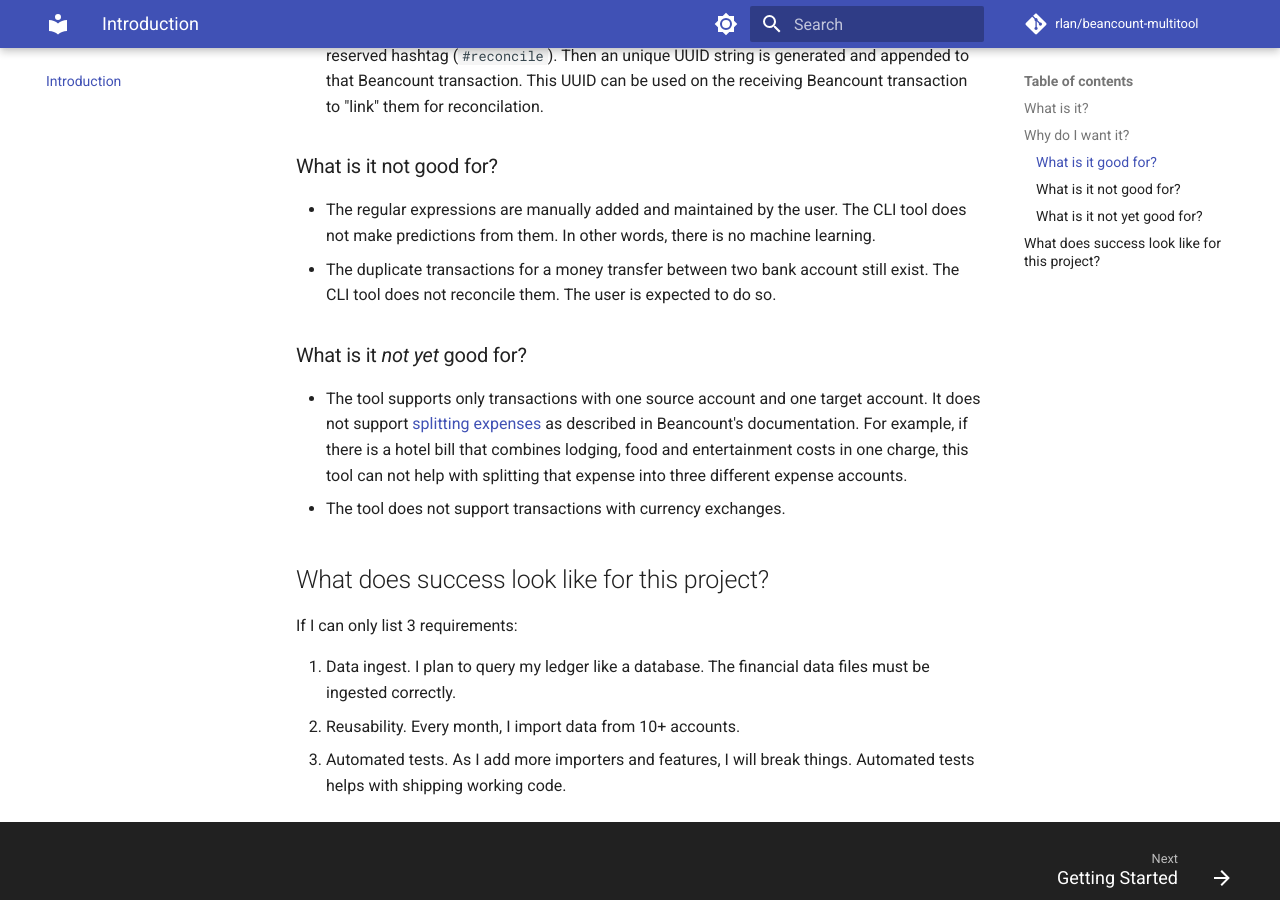
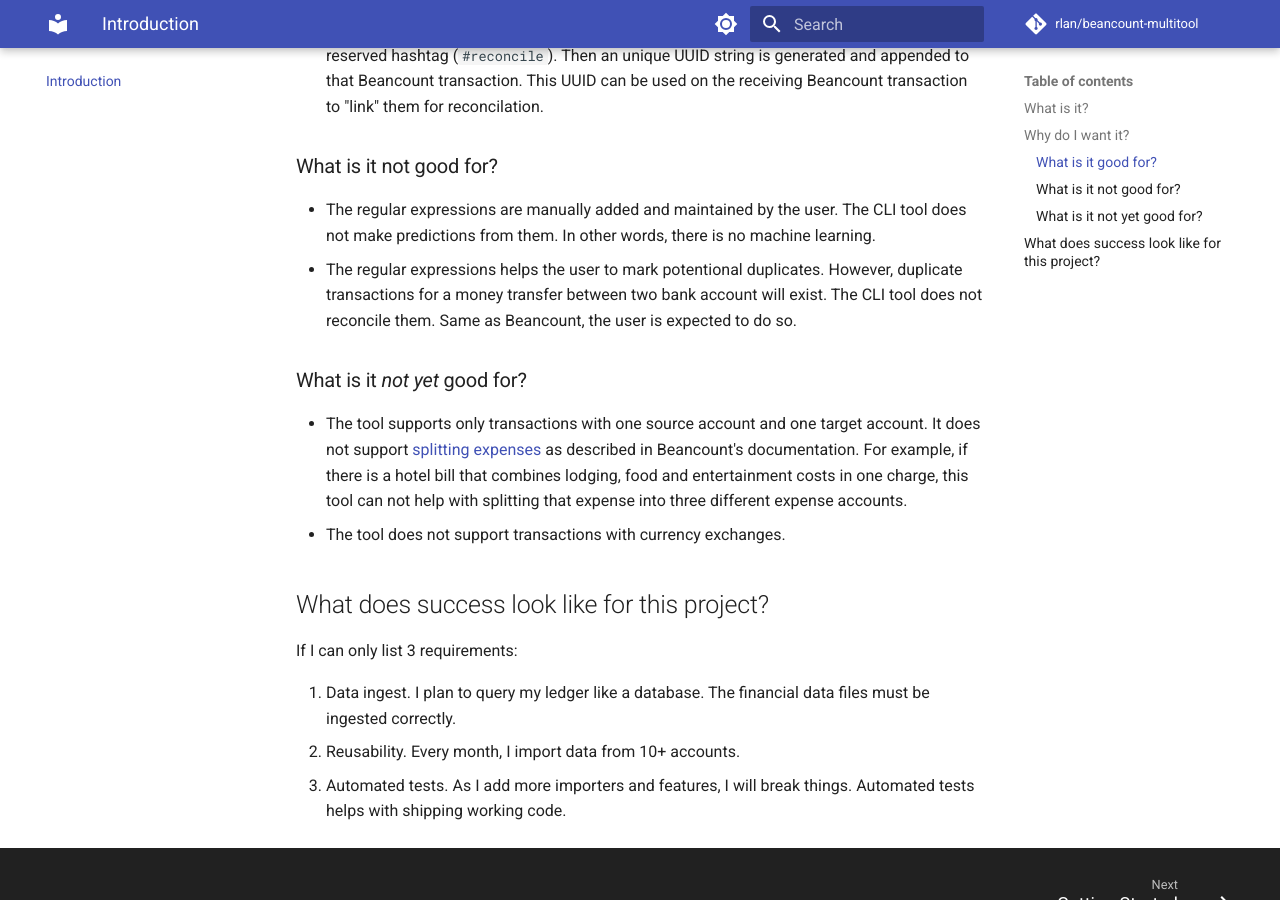
Before and after one commit to rlan/beancount-multitool, an MkDocs documentation site: the page built from docs/index.md, in a window 1280 px wide and 900 px high, scrolled down 888 px. Built offline with MkDocs 1.6.1 and Material for MkDocs 9.7.7, drawn with Linux system fonts in a browser that asks for light colours; comment, search, counter and statistics services are not loaded.

Commit message:
Update docs, x3

```diff
--- a/docs/index.md
+++ b/docs/index.md
@@ -21,7 +21,7 @@ The target audience is someone who is quite hands-on with their tools, in the sa
 ### What is it not good for?
 
 * The regular expressions are manually added and maintained by the user. The CLI tool does not make predictions from them. In other words, there is no machine learning.
-* The duplicate transactions for a money transfer between two bank account still exist. The CLI tool does not reconcile them. The user is expected to do so.
+* The regular expressions helps the user to mark potentional duplicates. However, duplicate transactions for a money transfer between two bank account will exist. The CLI tool does not reconcile them. Same as Beancount, the user is expected to do so.
 
 ### What is it *not yet* good for?
 
```
